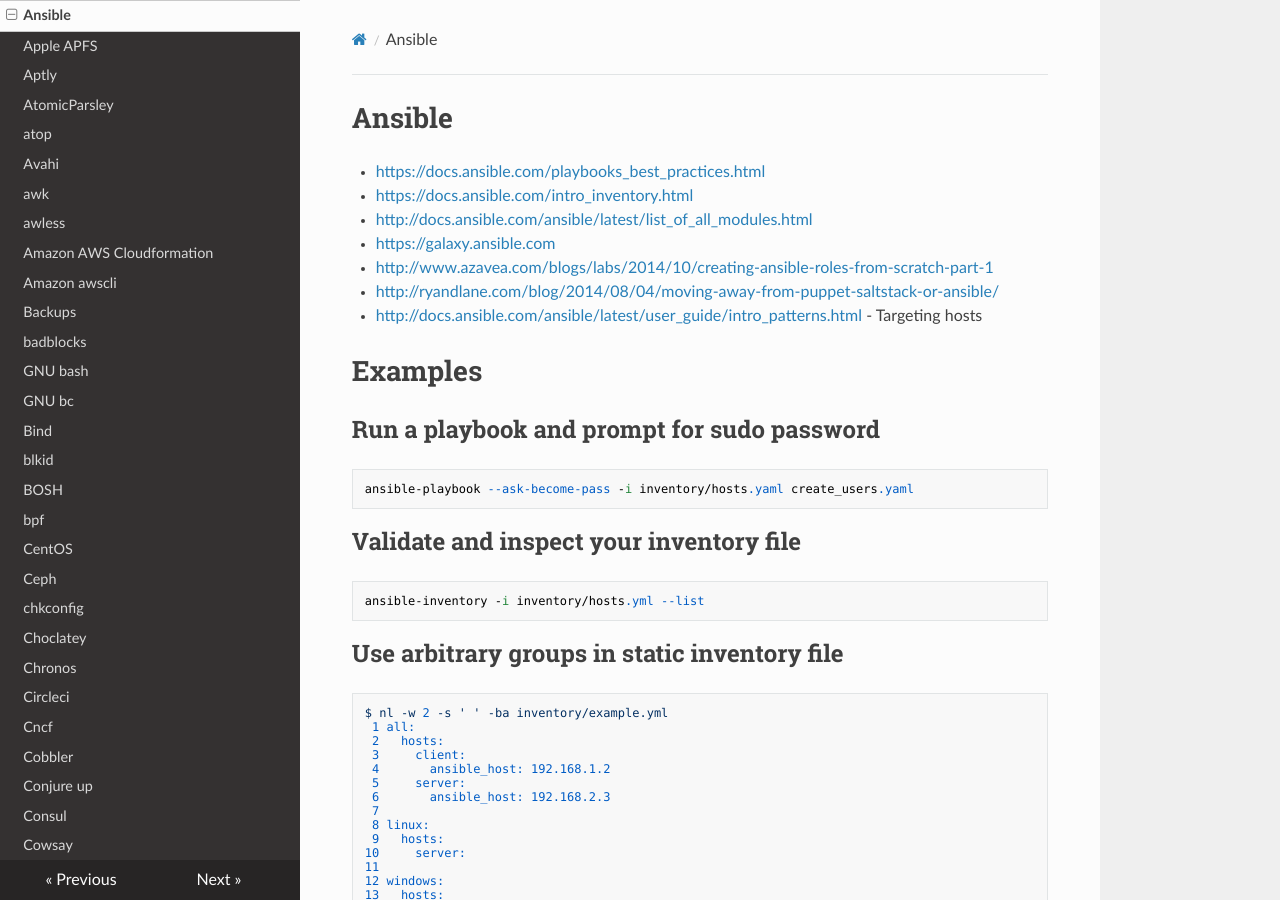
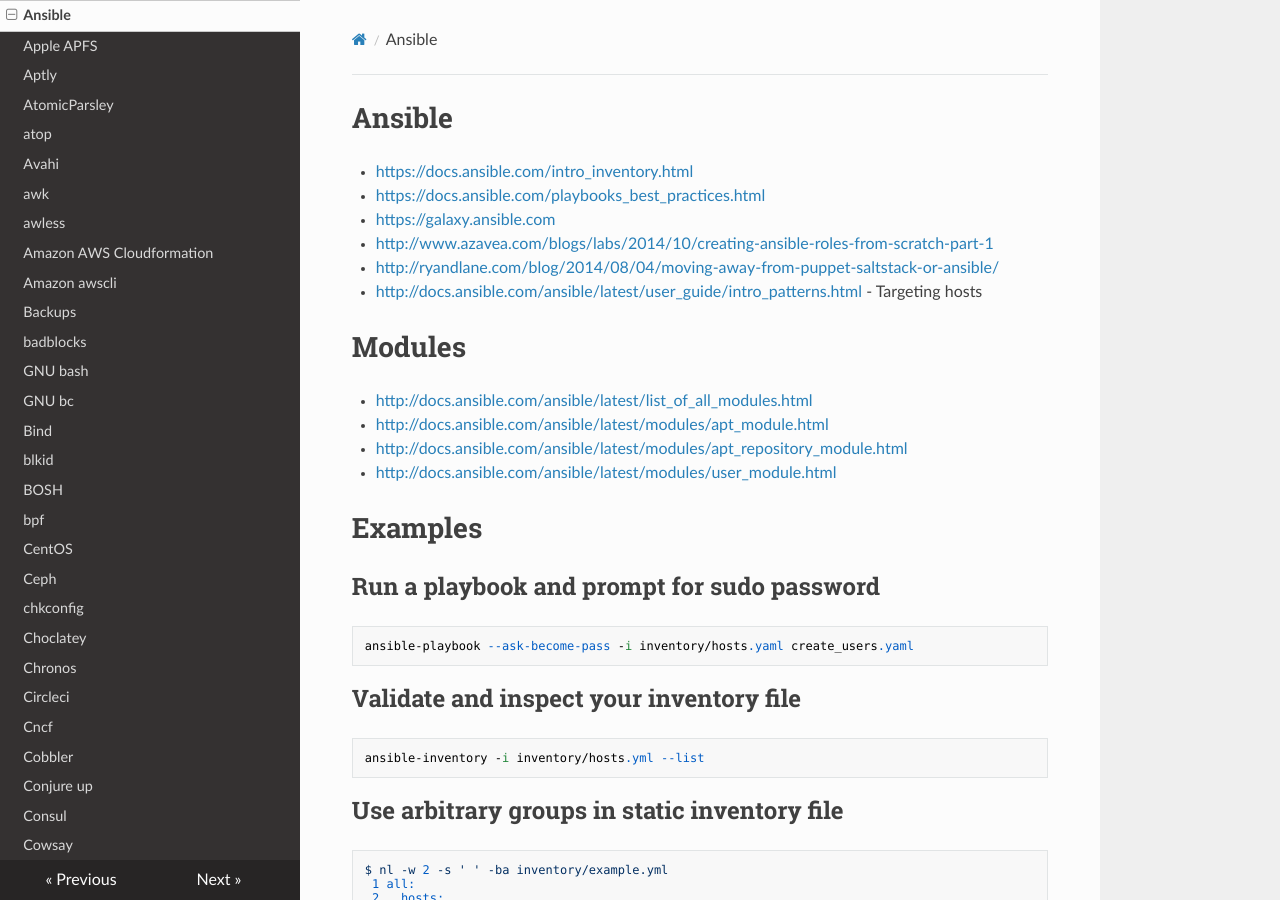
Before and after one commit to lando-cal/tech-notes, an MkDocs documentation site: the page built from docs/ansible.md, in a window 1280 px wide and 900 px high. Built offline with MkDocs 1.6.1, drawn with Linux system fonts in a browser that asks for light colours; nearby versions of some CDN libraries.

Commit message:
Add modules links

```diff
--- a/docs/ansible.md
+++ b/docs/ansible.md
@@ -1,12 +1,18 @@
 # Ansible
 
+- <https://docs.ansible.com/intro_inventory.html>
 - <https://docs.ansible.com/playbooks_best_practices.html>
-- <https://docs.ansible.com/intro_inventory.html>
-- <http://docs.ansible.com/ansible/latest/list_of_all_modules.html>
 - <https://galaxy.ansible.com>
 - <http://www.azavea.com/blogs/labs/2014/10/creating-ansible-roles-from-scratch-part-1>
 - <http://ryandlane.com/blog/2014/08/04/moving-away-from-puppet-saltstack-or-ansible/>
 - <http://docs.ansible.com/ansible/latest/user_guide/intro_patterns.html> - Targeting hosts
+
+# Modules
+
+- <http://docs.ansible.com/ansible/latest/list_of_all_modules.html>
+- <http://docs.ansible.com/ansible/latest/modules/apt_module.html>
+- <http://docs.ansible.com/ansible/latest/modules/apt_repository_module.html>
+- <http://docs.ansible.com/ansible/latest/modules/user_module.html>
 
 # Examples
 
```
